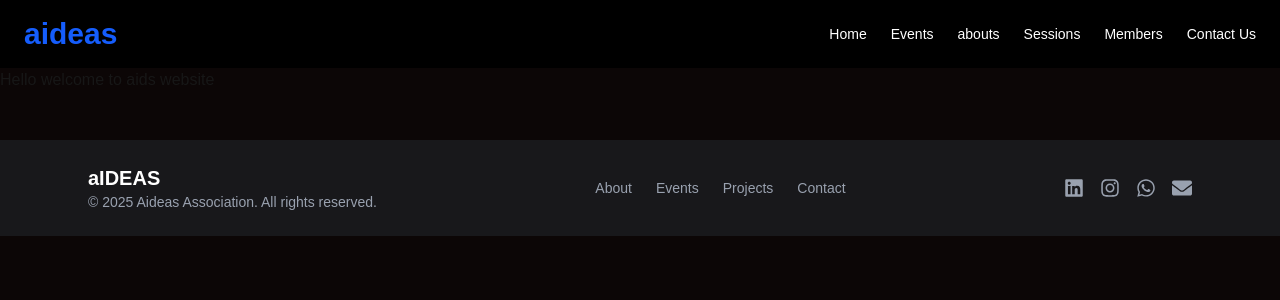
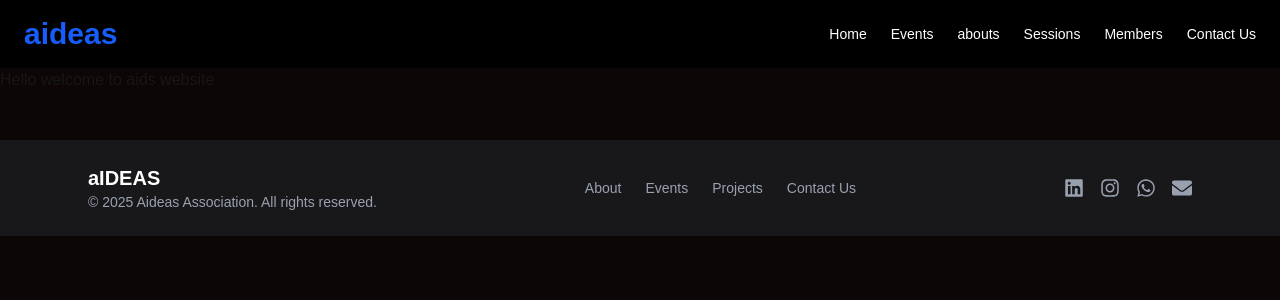
Before and after one commit to aideas-pvgcoet/aideas-website-new, a Next.js app in the folder frontend/: page / in a window 1280 px wide. Shown: the top 300 px of the page. Built offline with nearby package versions, Linux system fonts and the light colour scheme.

Commit message:
2ndcommit

```diff
--- a/frontend/src/components/Footer.tsx
+++ b/frontend/src/components/Footer.tsx
@@ -19,7 +19,7 @@ export default function Footer() {
           <a href="/about" className="hover:text-white">About</a>
           <a href="/events" className="hover:text-white">Events</a>
           <a href="/projects" className="hover:text-white">Projects</a>
-          <a href="/contact" className="hover:text-white">Contact</a>
+          <a href="/contact" className="hover:text-white">Contact Us</a>
         </div>
 
         {/* Right - Social Icons */}
```
